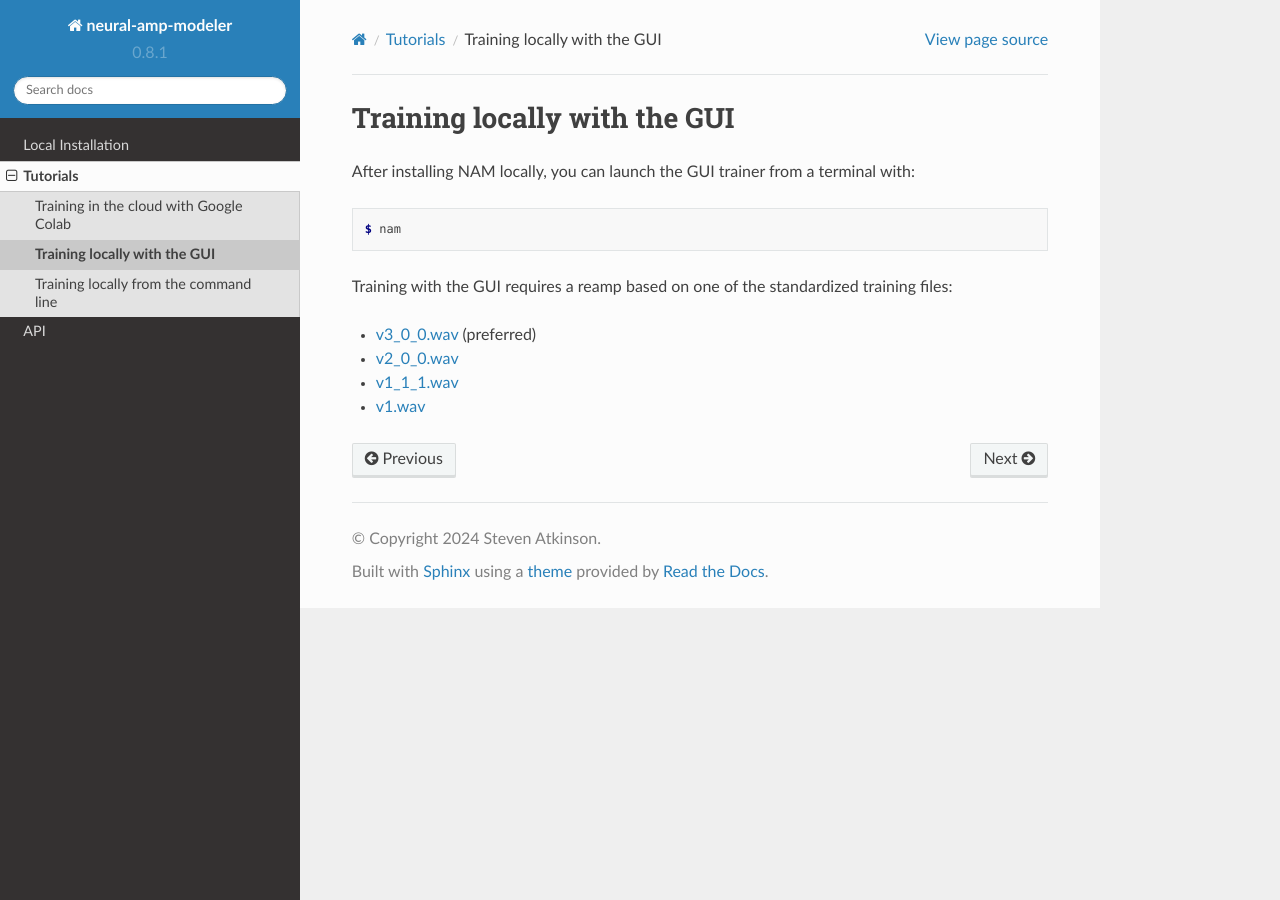
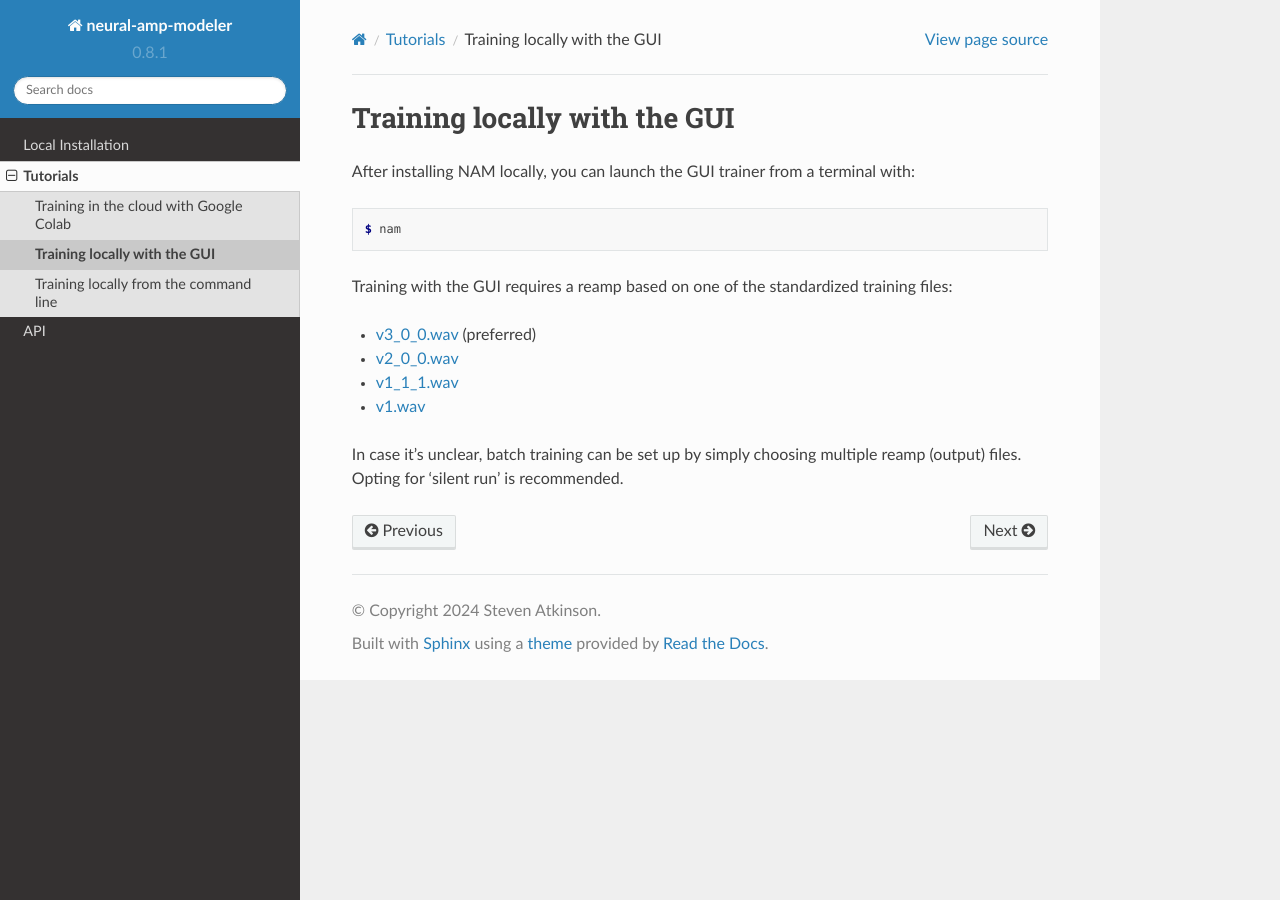
Before and after one commit to sdatkinson/neural-amp-modeler, a Sphinx documentation site: the page built from docs/source/tutorials/gui.rst, in a window 1280 px wide. Built offline with Sphinx 7.4.7 and the Read the Docs theme 2.0.0, drawn with Linux system fonts in a browser that asks for light colours.

Commit message:
Update gui.rst
Someone asked about batch training, so I thought something could be written about it. Feel free to amend to your liking.

```diff
--- a/docs/source/tutorials/gui.rst
+++ b/docs/source/tutorials/gui.rst
@@ -16,3 +16,5 @@ files:
 * `v2_0_0.wav <https://drive.google.com/file/d/1xnyJP_IZ7NuyDSTJfn-Jmc5lw0IE7nfu/view?usp=drive_link>`_
 * `v1_1_1.wav <https://drive.google.com/file/d/1CMj2uv_x8GIs-3X1reo7squHOVfkOa6s/view?usp=drive_link>`_
 * `v1.wav <https://drive.google.com/file/d/1jxwTHOCx3Zf03DggAsuDTcVqsgokNyhm/view?usp=drive_link>`_
+
+In case it's unclear, batch training can be set up by simply choosing multiple reamp (output) files. Opting for 'silent run' is recommended.
```
